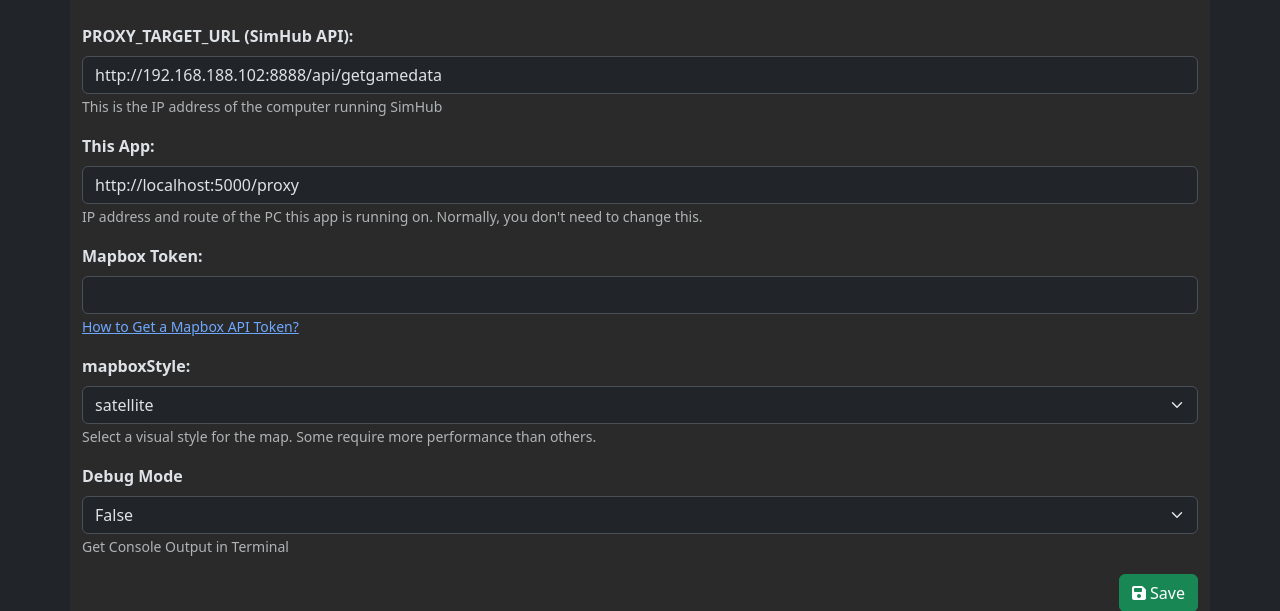
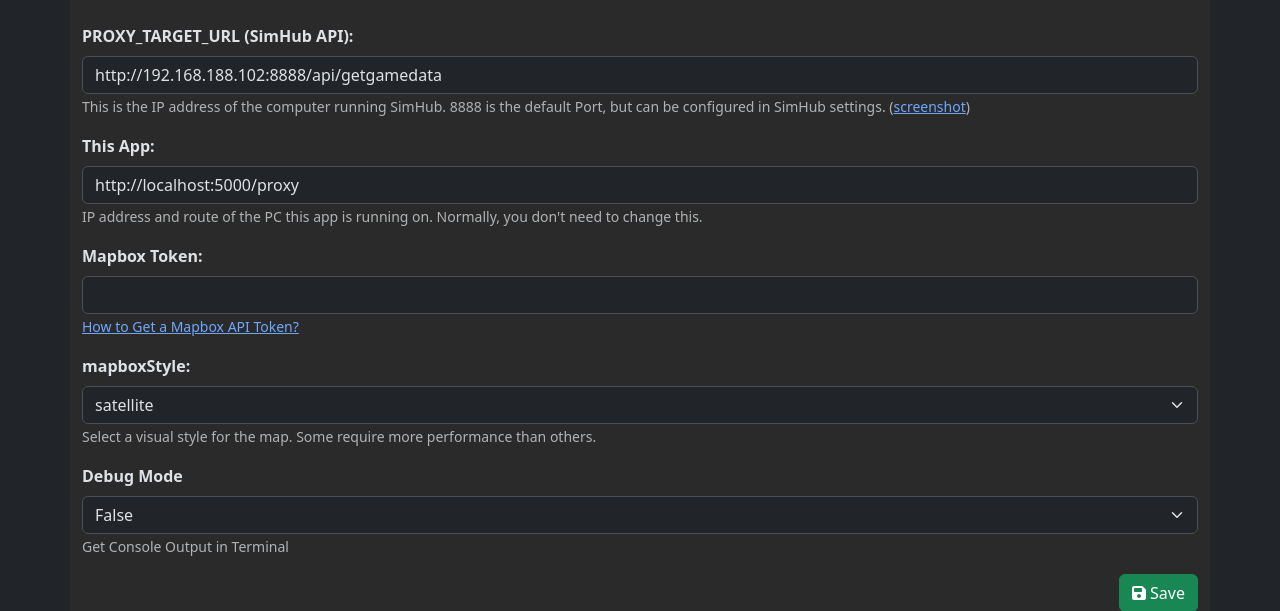
Before and after one commit to vgarcia007/simhub-live-map, a Flask app: page /config-user in a window 1280 px wide. Shown: the part 56-667 px from the top of the page. Run offline with Flask 3, Linux system fonts and the light colour scheme.

Commit message:
config.html

```diff
--- a/templates/config.html
+++ b/templates/config.html
@@ -45,7 +45,7 @@
             <div class="mb-3">
                 <label for="PROXY_TARGET_URL" class="form-label"><b>PROXY_TARGET_URL (SimHub API):</b></label>
                 <input type="text" class="form-control" id="PROXY_TARGET_URL" value="{{config.PROXY_TARGET_URL}}">
-                <small class="text-muted">This is the IP address of the computer running SimHub</small>
+                <small class="text-muted">This is the IP address of the computer running SimHub. 8888 is the default Port, but can be configured in SimHub settings. (<a href="https://github.com/SHWotever/SimHub/wiki/Troubleshoot-Dashstudio-Web-access?utm_source=chatgpt.com#i-cant-access-the-dash" target="_blank">screenshot</a>)</small>
             </div>
             <div class="mb-3">
                 <label for="mapAPIurl" class="form-label"><b>This App:</b></label>
```
